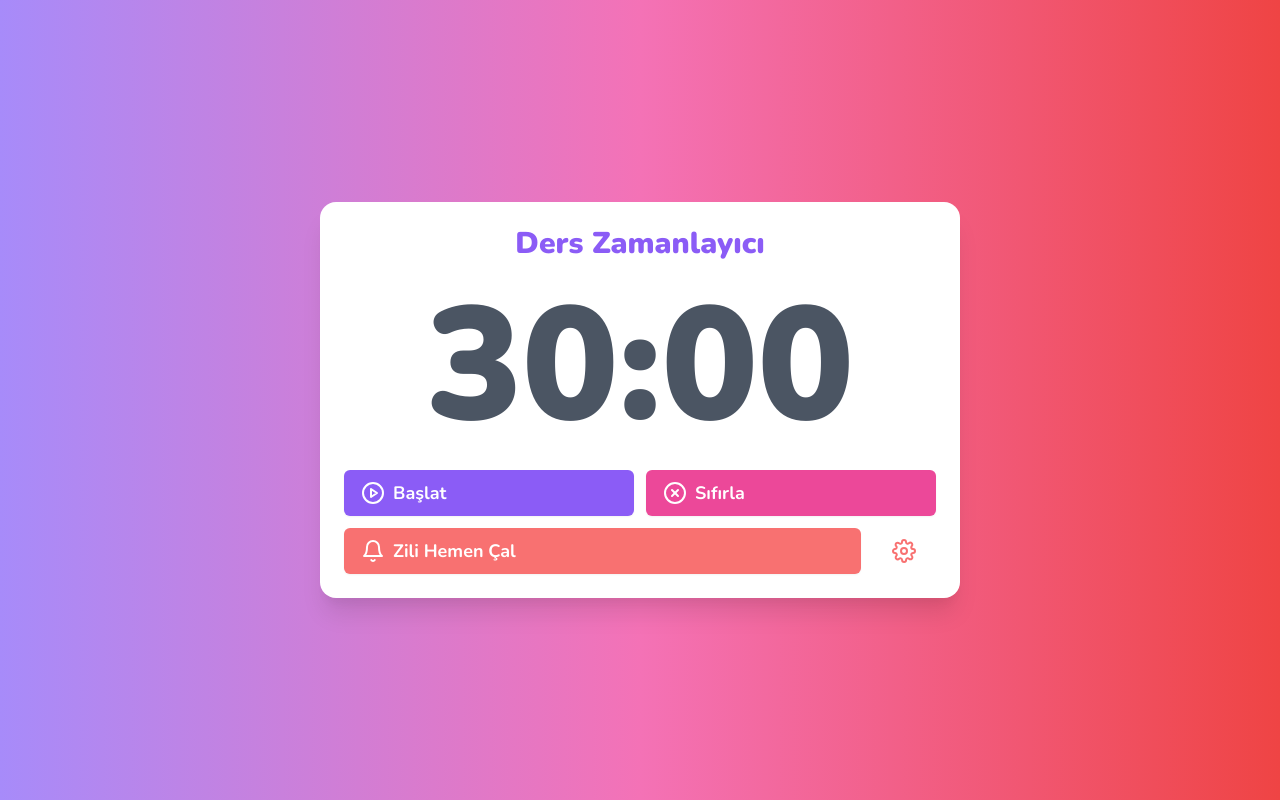
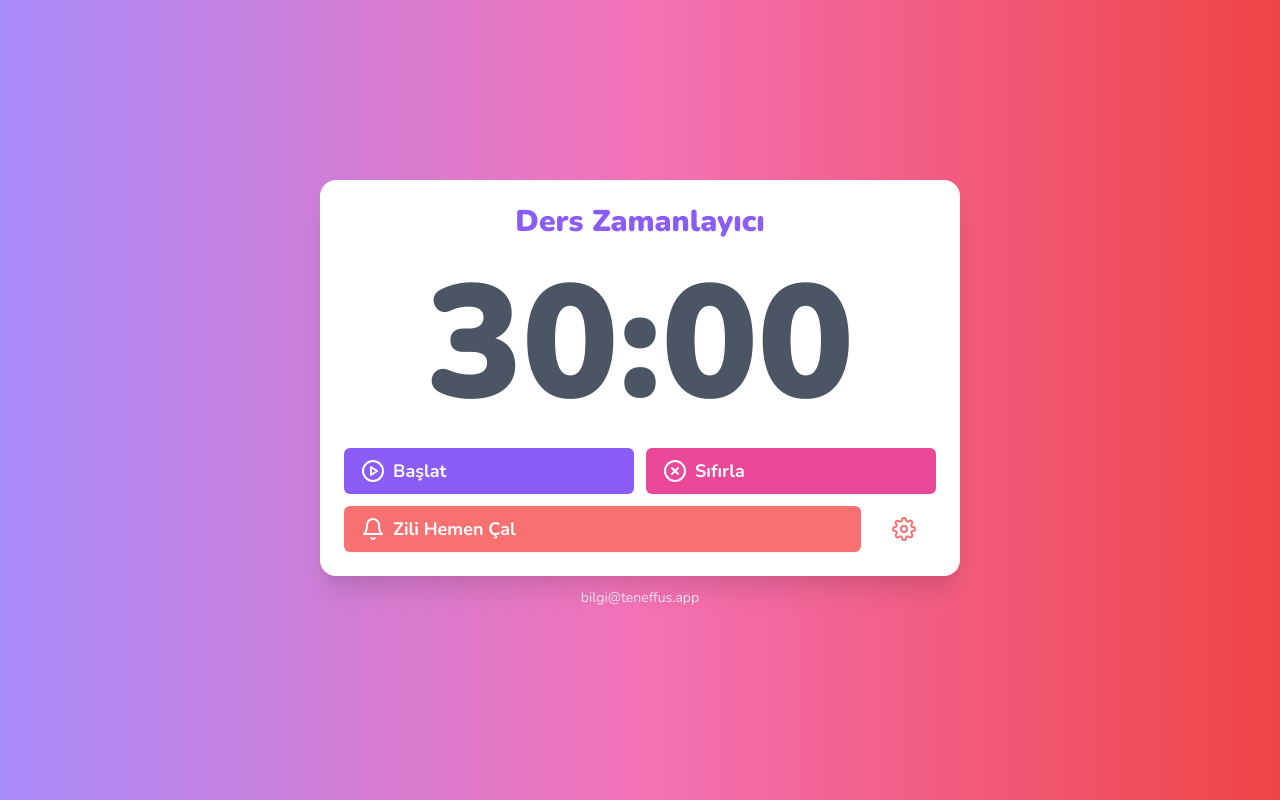
Before and after one commit to aliemir/teneffus, a Next.js app: page / in a window 1280 px wide. Shown: the top 800 px of the page. Built offline with nearby package versions, Linux system fonts and the light colour scheme.

Commit message:
add mail info

```diff
--- a/pages/index.tsx
+++ b/pages/index.tsx
@@ -138,6 +138,9 @@ const Home = () => {
           <Settings onClick={onSettings} />
         </div>
       </div>
+      <div className='text-center my-3 text-gray-200 text-sm hover:text-gray-50'>
+        <a href='mailto:bilgi@teneffus.app'>bilgi@teneffus.app</a>
+      </div>
       <SettingsModal
         visible={settingsVisible}
         defaultMinutes={duration / 60}
```
